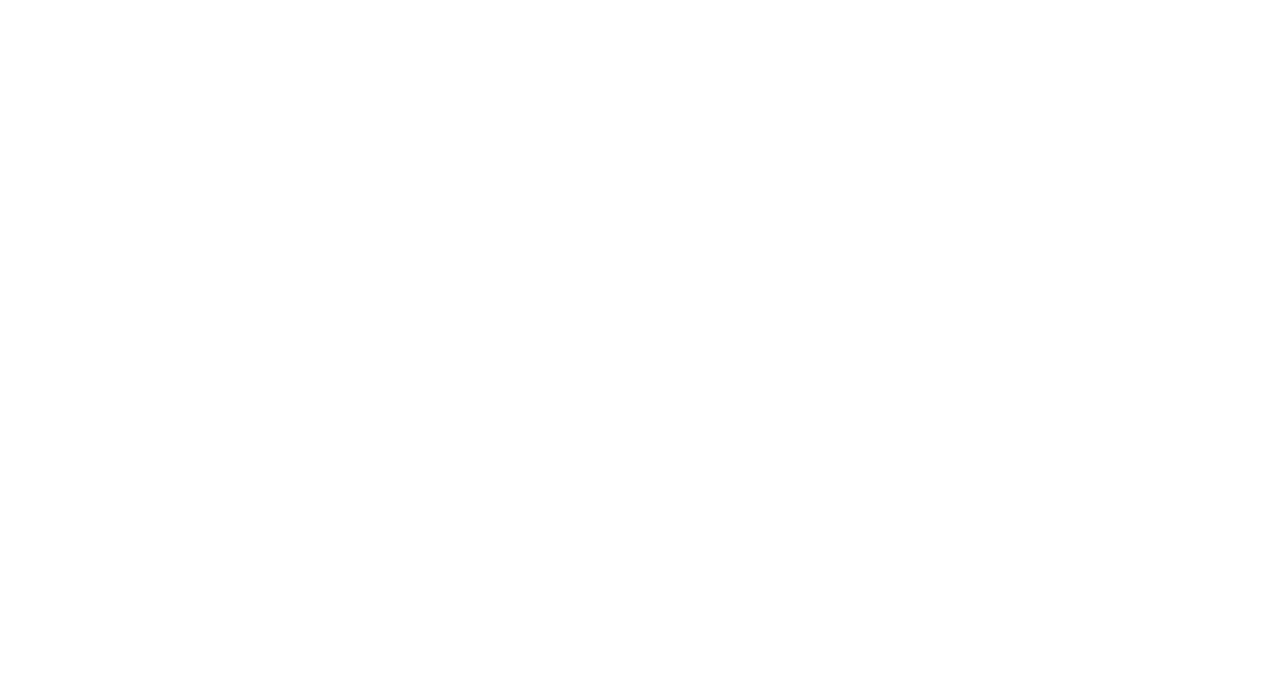
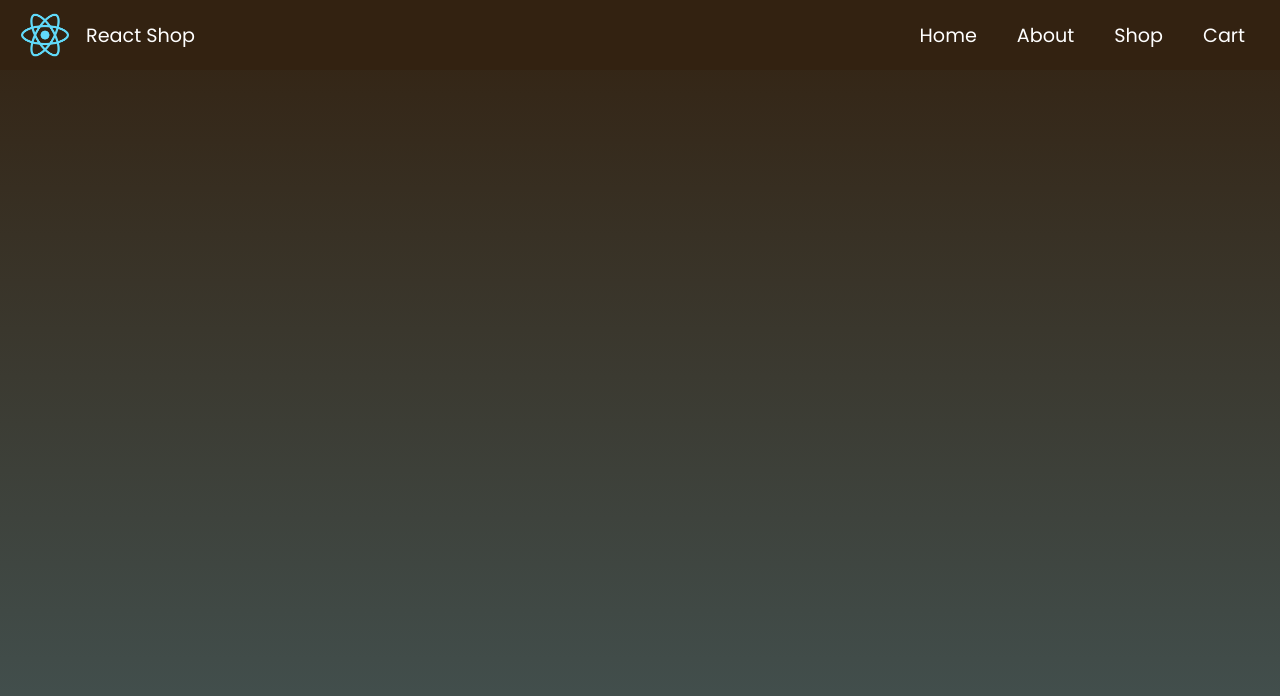
Before and after one commit to lesterfernandez/ecommerce-react, a React (Create React App) app: page /cart in a window 1280 px wide. Shown: the top 696 px of the page. Built offline with nearby package versions, Linux system fonts and the light colour scheme.

Commit message:
started ecommerce

```diff
--- a/package.json
+++ b/package.json
@@ -8,6 +8,7 @@
     "@testing-library/user-event": "^12.8.3",
     "react": "^17.0.2",
     "react-dom": "^17.0.2",
+    "react-router-dom": "^5.3.0",
     "react-scripts": "4.0.3",
     "styled-components": "^5.3.1",
     "web-vitals": "^1.1.2"
--- a/public/index.html
+++ b/public/index.html
@@ -6,6 +6,12 @@
     <meta name="viewport" content="width=device-width, initial-scale=1" />
     <meta name="theme-color" content="#000000" />
     <meta name="description" content="Web site created using create-react-app" />
+    <link rel="preconnect" href="https://fonts.googleapis.com" />
+    <link rel="preconnect" href="https://fonts.gstatic.com" crossorigin />
+    <link
+      href="https://fonts.googleapis.com/css2?family=Poppins&display=swap"
+      rel="stylesheet"
+    />
     <title>React App</title>
   </head>
   <body>
--- a/src/App.js
+++ b/src/App.js
@@ -1,5 +1,16 @@
+import Nav from "./components/Nav";
+import Content from "./components/Content";
+import { BrowserRouter as Router } from "react-router-dom";
+
 function App() {
-  return <div className="App"></div>;
+  return (
+    <div className="App">
+      <Router>
+        <Nav />
+        <Content />
+      </Router>
+    </div>
+  );
 }
 
 export default App;
--- /dev/null
+++ b/src/components/Content.js
@@ -0,0 +1,17 @@
+import StyledContent from "./styled/Content.styled";
+import { Switch, Route } from "react-router-dom";
+
+const Content = () => {
+  return (
+    <StyledContent>
+      <Switch>
+        <Route path="/" exact />
+        <Route path="/about" />
+        <Route path="/shop" />
+        <Route path="/cart" />
+      </Switch>
+    </StyledContent>
+  );
+};
+
+export default Content;
--- /dev/null
+++ b/src/components/Nav.js
@@ -0,0 +1,32 @@
+import StyledNav from "./styled/Nav.styled";
+import logo from "../logo192.png";
+import { Link } from "react-router-dom";
+
+const Nav = () => {
+  return (
+    <StyledNav>
+      <ul>
+        <li>
+          <Link to="/">
+            <img src={logo} alt="logo" />
+            <p>React Shop</p>
+          </Link>
+        </li>
+        <li>
+          <Link to="/">Home</Link>
+        </li>
+        <li>
+          <Link to="/about">About</Link>
+        </li>
+        <li>
+          <Link to="/shop">Shop</Link>
+        </li>
+        <li>
+          <Link to="/cart">Cart</Link>
+        </li>
+      </ul>
+    </StyledNav>
+  );
+};
+
+export default Nav;
--- /dev/null
+++ b/src/components/styled/Content.styled.js
@@ -0,0 +1,5 @@
+import styled from "styled-components";
+
+const Content = styled.div``;
+
+export default Content;
--- /dev/null
+++ b/src/components/styled/GlobalStyles.styled.js
@@ -0,0 +1,21 @@
+import { createGlobalStyle } from "styled-components";
+
+const GlobalStyle = createGlobalStyle`
+  * {
+
+    box-sizing: border-box;
+    margin: 0;
+    padding: 0;
+  }
+
+  body {
+    color: white;
+    font-family: "Poppins", sans-serif;
+    min-height: 100vh;
+    min-width: 100vw;
+    background-image: linear-gradient(180deg, #321, #455);
+  }
+
+`;
+
+export default GlobalStyle;
--- /dev/null
+++ b/src/components/styled/Nav.styled.js
@@ -0,0 +1,49 @@
+import styled from "styled-components";
+
+const Nav = styled.nav`
+  ul {
+    display: flex;
+    align-items: center;
+    font-size: 1.2rem;
+    background-color: #321;
+    height: 70px;
+    padding-right: 15px;
+    img {
+      height: 50px;
+      width: 50px;
+    }
+
+    list-style: none;
+
+    display: flex;
+    width: 100%;
+
+    li:nth-child(1) a {
+      display: flex;
+      gap: 1rem;
+      font-size: 1.2rem;
+      align-items: center;
+      justify-content: center;
+    }
+    li:nth-child(1) a:hover {
+      text-decoration: none;
+    }
+
+    li:nth-child(2) {
+      margin-left: auto;
+    }
+    li {
+      padding: 10px 20px;
+    }
+
+    a {
+      text-decoration: none;
+      color: white;
+    }
+    a:hover {
+      text-decoration: underline;
+    }
+  }
+`;
+
+export default Nav;
--- a/src/index.js
+++ b/src/index.js
@@ -1,10 +1,12 @@
-import React from 'react';
-import ReactDOM from 'react-dom';
-import App from './App';
+import React from "react";
+import ReactDOM from "react-dom";
+import App from "./App";
+import GlobalStyle from "./components/styled/GlobalStyles.styled.js";
 
 ReactDOM.render(
   <React.StrictMode>
+    <GlobalStyle />
     <App />
   </React.StrictMode>,
-  document.getElementById('root')
+  document.getElementById("root")
 );
```
Also changed, not shown: src/components/Home.js (added), src/components/styled/Home.styled.js (added), src/logo192.png (added), 1 other file (tests, documents, lock files or other folders).
